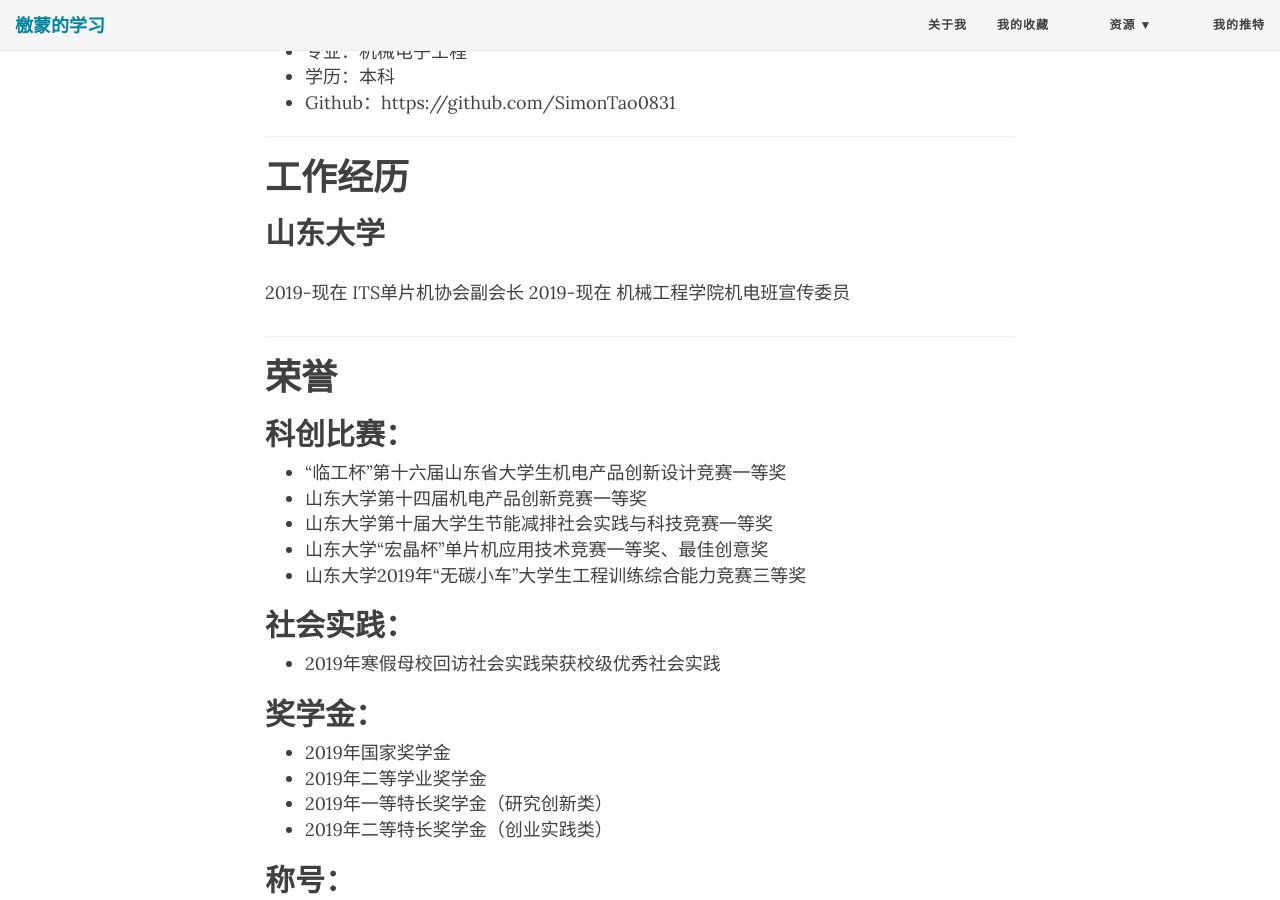
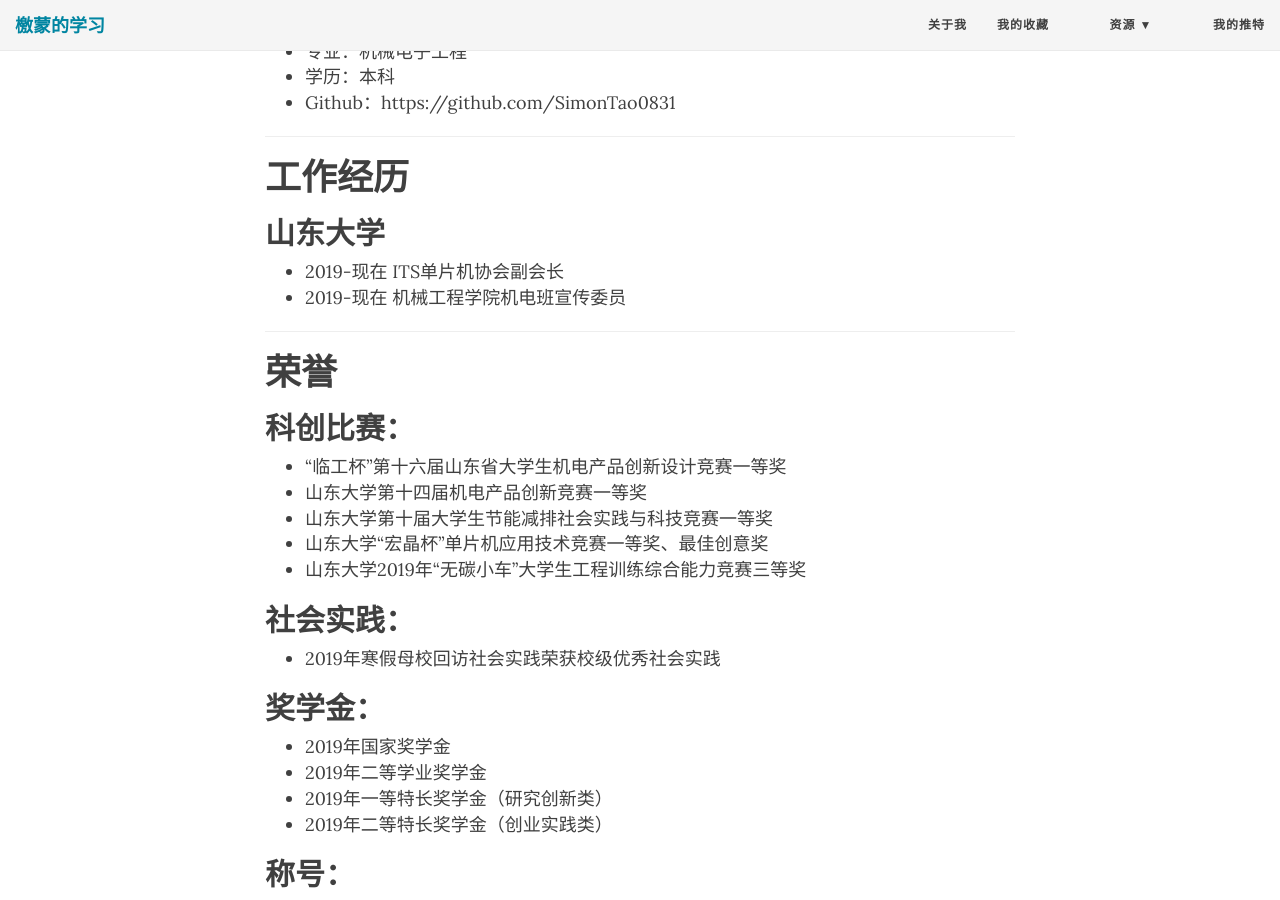
Before and after one commit to SimonTao0831/SimonTao0831.github.io, a Jekyll site: the page built from aboutme.md, in a window 1280 px wide and 900 px high, scrolled down 629 px. Built offline with Jekyll 4.4.1, drawn with Linux system fonts in a browser that asks for light colours; nearby versions of some CDN libraries.

```diff
--- a/aboutme.md
+++ b/aboutme.md
@@ -28,8 +28,8 @@ subtitle: 机械狗，电子爱好者，编程爱好者
 # 工作经历
 
 ## 山东大学
-2019-现在 ITS单片机协会副会长
-2019-现在 机械工程学院机电班宣传委员
+- 2019-现在 ITS单片机协会副会长
+- 2019-现在 机械工程学院机电班宣传委员
 
 ---
 
```
